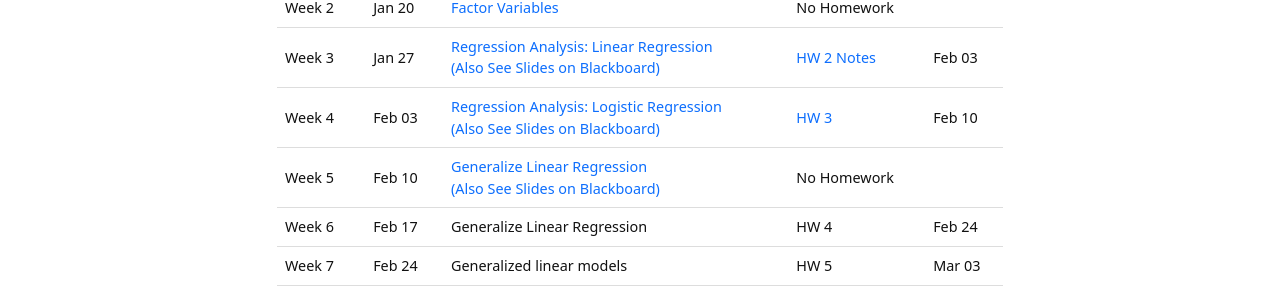
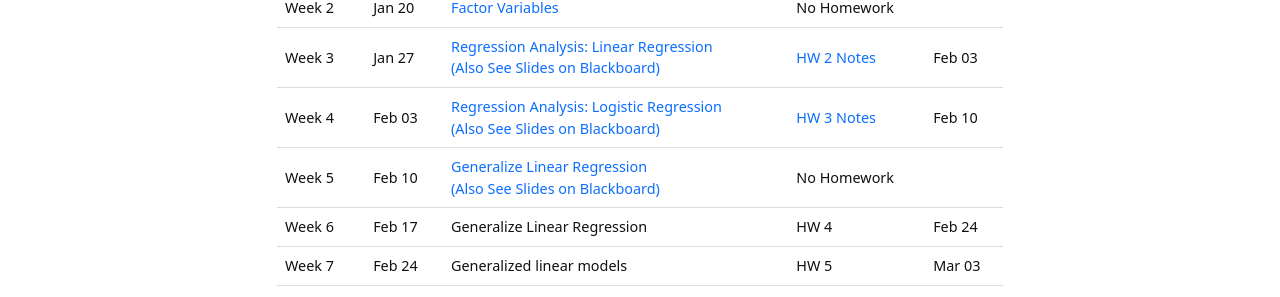
Before and after one commit to XiaoyuLiang/BIOE806-Spring2022, a Jekyll site: the page built from content/2-Schedule.md, in a window 1280 px wide. Shown: the part 225-522 px from the top of the page. Built offline with Jekyll 4.4.1, drawn with Linux system fonts in a browser that asks for light colours.

Commit message:
Update 2-Schedule.md

```diff
--- a/content/2-Schedule.md
+++ b/content/2-Schedule.md
@@ -56,7 +56,7 @@ tr:hover {background-color: #D6EEEE;}
     <td>Week 4</td>
     <td>Feb 03</td>
     <td><a href="/BIOE806-Spring2022/Lecture/4-Regression-Analysis-Logistic-Regression.html">Regression Analysis: Logistic Regression <br />(Also See Slides on Blackboard)</a></td>
-    <td><a href="/BIOE806-Spring2022/HW/HW3.html">HW 3</a></td>
+    <td><a href="/BIOE806-Spring2022/HW/HW3.html">HW 3</a> <a href="/BIOE806-Spring2022/HW/HW3-Notes.html">Notes</a></td>
     <td>Feb 10</td>
   </tr>
     <tr>
```
